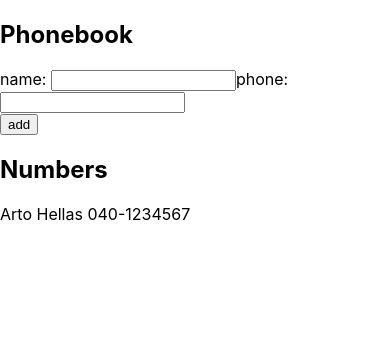
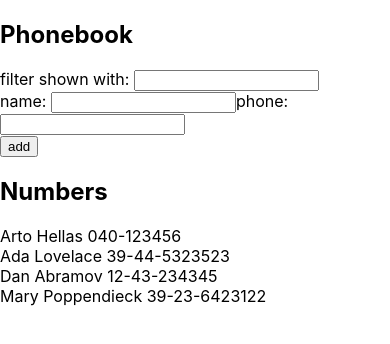
Before and after one commit to RodrigoMtts/fullstackopen2022, a React (Create React App) app in the folder part2/phonebook/: page / in a window 390 px wide. Shown: the top 344 px of the page. Built offline with nearby package versions, Linux system fonts and the light colour scheme.

Commit message:
part2, phonebook, step 2.9

```diff
--- a/part2/phonebook/src/App.js
+++ b/part2/phonebook/src/App.js
@@ -2,13 +2,14 @@
 
 const App = () => {
   const [persons, setPersons] = useState([
-    {
-      name: 'Arto Hellas',
-      phone: '040-1234567'
-    }
+    { name: 'Arto Hellas', number: '040-123456', id: 1 },
+    { name: 'Ada Lovelace', number: '39-44-5323523', id: 2 },
+    { name: 'Dan Abramov', number: '12-43-234345', id: 3 },
+    { name: 'Mary Poppendieck', number: '39-23-6423122', id: 4 }
   ])
   const [newName, setNewName] = useState('')
-  const [newPhone, setNewPhone] = useState('')
+  const [newNumber, setNewNumber] = useState('')
+  const [filter, setFilter] = useState('')
 
   const addPerson = (event) => {
     event.preventDefault()
@@ -17,39 +18,46 @@
       alert(`${newName} is already added to phonebook`)
       return null
     }
-
     setPersons(persons.concat({
       name: newName,
-      phone: newPhone
+      number: newNumber,
+      id: persons[persons.length - 1].id + 1
     }))
     setNewName('')
   }
 
   const nameEventHandler = (event) => {
-    console.log(event.target.value)
     setNewName(event.target.value)
   }
 
   const phoneEventHandler = (event) => {
-      setNewPhone(event.target.value)
+      setNewNumber(event.target.value)
+  }
+
+  const filterEventHandler = (event) => {
+    setFilter(event.target.value)
   }
 
   return (
     <div>
       <h2>Phonebook</h2>
+      <div>
+        filter shown with: <input onChange={filterEventHandler} value={filter}/>
+      </div>
       <form onSubmit={addPerson}>
         <div>
           name: <input onChange={nameEventHandler} value={newName}/>
-          phone: <input onChange={phoneEventHandler} value={newPhone}/>
+          phone: <input onChange={phoneEventHandler} value={newNumber}/>
         </div>
         <div>
           <button type="submit">add</button>
         </div>
       </form>
       <h2>Numbers</h2>
+      {console.log("Filter", filter)}
       {
-        persons.map( (person,i) => {
-          return <div key={i}>{person.name} {person.phone}</div>
+        persons.filter( person => person.name.toLocaleLowerCase().includes(filter)).map( (person,i) => {
+          return <div key={person.id}>{person.name} {person.number}</div>
         })
       }
     </div>
```
